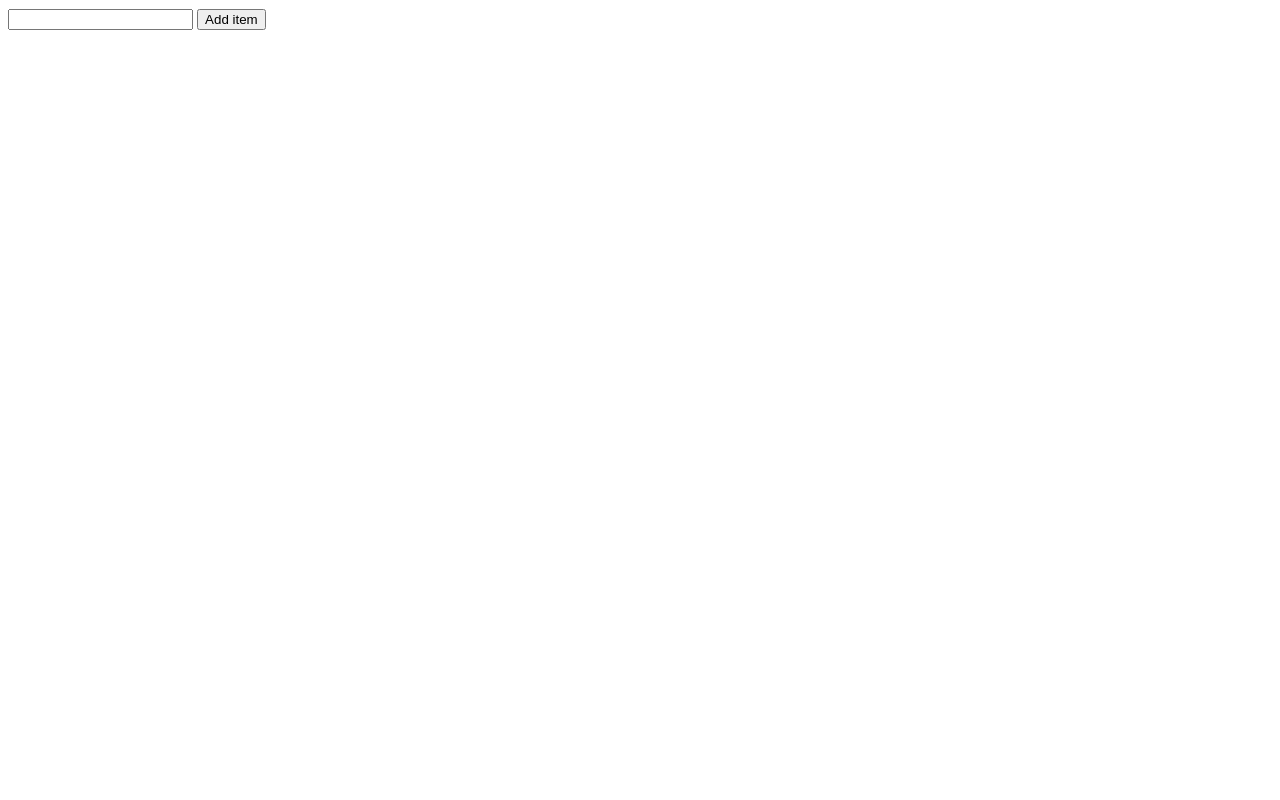
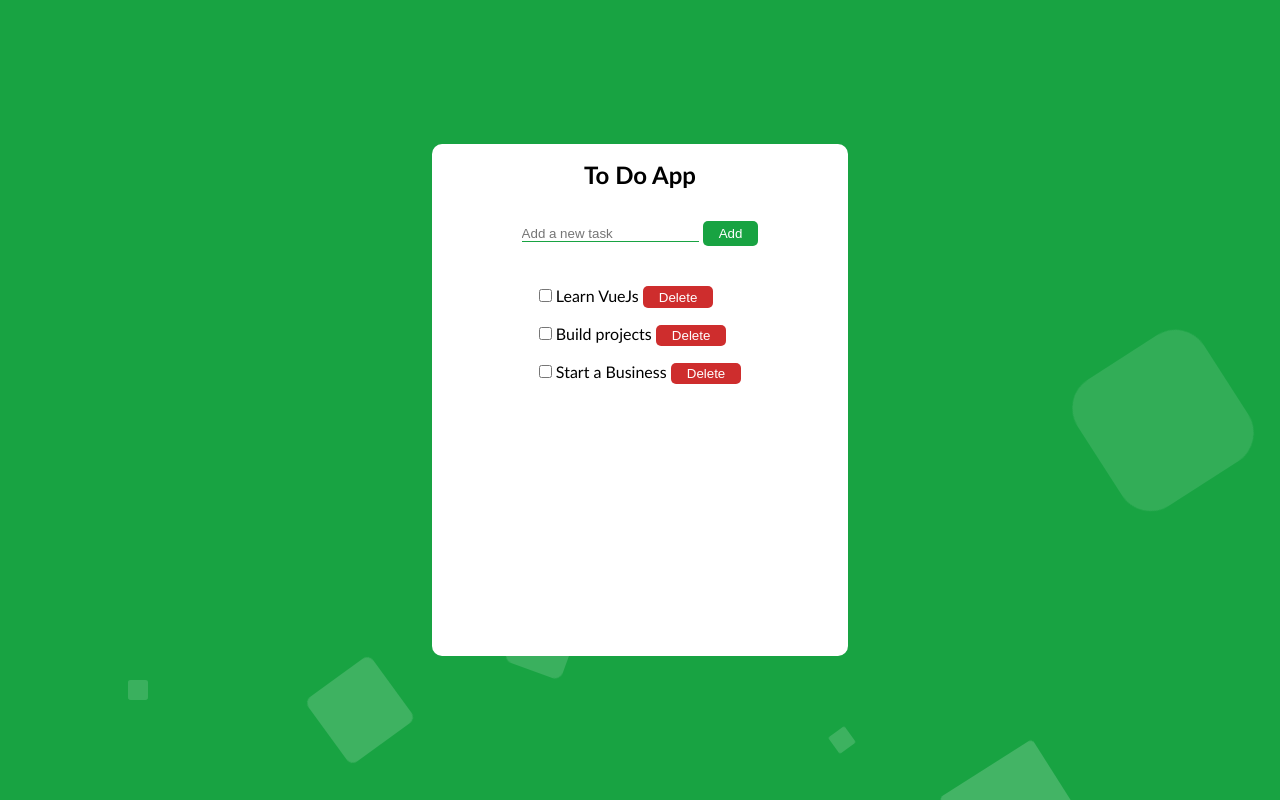
Before and after one commit to AntonioSkopin/ToDo-Vue, a plain HTML site: page index.html in a window 1280 px wide. Drawn offline with nearby package versions, Linux system fonts and the light colour scheme.

Commit message:
Added delete item button & styled the page

```diff
--- /dev/null
+++ b/app.js
@@ -0,0 +1,34 @@
+var app = new Vue({
+    el: "#app",
+    data: {
+        title: "To Do App",
+        // Wil hold form input until it's added to the array
+        newTodo: "",
+        // Will hold all todo items
+        todos: [
+            { title: "Learn VueJs" },
+            { title: "Build projects" },
+            { title: "Start a Business" }
+        ]
+    },
+    methods: {
+        addTodo() {
+            // Add a todo item to the array from form input
+            this.todos.push({
+                title: this.newTodo,
+                done: false
+            });
+            this.newTodo = "";
+        },
+        deleteItem(todo) {
+            // Check if user wants to really delete it
+            const confirmation = confirm("Are you sure?");
+            if (confirmation) { // If user pressed "OK"
+                // Get index of current todo item
+                const todoIndex = this.todos.indexOf(todo);
+                // Remove item of array
+                this.todos.splice(todoIndex, 1);
+            }
+        }
+    }
+});
--- a/index.html
+++ b/index.html
@@ -5,65 +5,45 @@
     <meta charset="UTF-8">
     <meta name="viewport" content="width=device-width, initial-scale=1.0">
     <title>ToDo</title>
-    <style>
-        body {
-            font-family: 'Gill Sans', 'Gill Sans MT', Calibri, 'Trebuchet MS', sans-serif;
-        }
-    </style>
+    <link rel="stylesheet" href="styles.css">
 </head>
 
 <body>
-    <!-- development version, includes helpful console warnings -->
-    <script src="https://cdn.jsdelivr.net/npm/vue/dist/vue.js"></script>
-
-    <!--<h1>To Do List</h1>
-
-    <div id="app">
-        <input v-model="newItem">
-        <button v-on:click="addItem">Add Item</button>
-        <ul>
-            <li v-for="item in todos">{{ item }}</li>
+    <div class="area">
+        <ul class="circles">
+            <li></li>
+            <li></li>
+            <li></li>
+            <li></li>
+            <li></li>
+            <li></li>
+            <li></li>
+            <li></li>
+            <li></li>
+            <li></li>
         </ul>
     </div>
 
-    <script>
-        var app = new Vue({
-            el: "#app",
-            data: {
-                todos: ["Learn VueJS"]
-            },
-            methods: {
-                addItem(e) {
-                    this.todos.push(this.newItem)
-                    e.preventDefault()
-                }
-            }
-        })
-    </script> -->
-
-    <div id="app">
-        <input id="input" type="text" v-model='newItem'>
-        <button v-on:click="addItem">Add item</button>
-        <ul>
-            <li v-for="item in items">{{ item }}</li>
-        </ul>
+    <div class="container">
+        <main id="app">
+            <h2>{{title}}</h2>
+            <form @submit.prevent="addTodo" autocomplete="off">
+                <input v-model="newTodo" placeholder="Add a new task" type="text" name="newTodo" id="newTodo">
+                <button class="add-bttn" type="submit" name="button">Add</button>
+            </form>
+            <ul class="todo-items">
+                <li class="todo-item" v-for="item in todos">
+                    <input class="checkbox" type="checkbox" v-model="item.done">
+                    <span :class="{ done: item.done }">{{item.title}}</span>
+                    <input class="delete-bttn" @click="deleteItem" type="submit" value="Delete">
+                </li>
+            </ul>
+        </main>
     </div>
 
-    <script>
-        var app = new Vue({
-            el: "#app",
-            data: {
-                items: [],
-                newItem: ""
-            },
-            methods: {
-                addItem() {
-                    this.items.push(this.newItem)
-                    this.newItem = '';
-                }
-            }
-        })
-    </script>
+    <!-- development version, includes helpful console warnings -->
+    <script src="https://cdn.jsdelivr.net/npm/vue/dist/vue.js"></script>
+    <script src="app.js"></script>
 </body>
 
 </html>
--- /dev/null
+++ b/styles.css
@@ -0,0 +1,211 @@
+*{
+    margin: 0px;
+    padding: 0px;
+}
+
+body {
+    font-family: 'Gill Sans', 'Gill Sans MT', Calibri,
+    'Trebuchet MS', sans-serif;
+}
+
+.container {
+    position: absolute;
+    width: 100%;
+    height: 100%;
+    display: flex;
+    flex-direction: column;
+    justify-content: center;
+    align-items: center;
+}
+
+main {
+    padding: 1rem;
+    width: 30vw;
+    height: 60vh;
+    background-color: #fff;
+    border-radius: 10px;
+    display: flex;
+    flex-direction: column;
+    align-items: center;
+}
+
+h2 {
+    text-align: center;
+}
+
+.todo-item {
+    list-style: none;
+    margin: 1rem;
+}
+
+.add-bttn {
+    background-color: #18a342;
+    border: none;
+    color: #fff;
+    padding: 0.3rem 1rem;
+    border-radius: 5px;
+    cursor: pointer;
+}
+
+.add-bttn:hover {
+    background-color: #116d2d;
+    transition: 1s;
+}
+
+.delete-bttn {
+    background-color: #ce2d2d;
+    border: none;
+    color: #fff;
+    padding: 0.2rem 1rem;
+    border-radius: 5px;
+    cursor: pointer;
+}
+
+.delete-bttn:hover {
+    background-color: #741818;
+    transition: 1s;
+}
+
+.delete-bttn:focus {
+    outline: none;
+}
+
+form {
+    margin-top: 2rem;
+}
+
+input[type="text"] {
+    border: none;
+    border-bottom: 1.5px solid #18a342;
+    background: none;
+}
+
+input[type="text"]:focus {
+    outline: none;
+}
+
+.todo-items {
+    margin-top: 1.5rem;
+}
+
+.done {
+    text-decoration: line-through;
+}
+
+.area{
+    position: absolute;
+    background: #18a342;
+    width: 100%;
+    height:100vh;
+}
+
+.circles{
+    position: absolute;
+    top: 0;
+    left: 0;
+    width: 100%;
+    height: 100%;
+    overflow: hidden;
+}
+
+.circles li{
+    position: absolute;
+    display: block;
+    list-style: none;
+    width: 20px;
+    height: 20px;
+    background: rgba(255, 255, 255, 0.2);
+    animation: animate 25s linear infinite;
+    bottom: -150px;
+}
+
+.circles li:nth-child(1){
+    left: 25%;
+    width: 80px;
+    height: 80px;
+    animation-delay: 0s;
+}
+
+.circles li:nth-child(2){
+    left: 10%;
+    width: 20px;
+    height: 20px;
+    animation-delay: 2s;
+    animation-duration: 12s;
+}
+
+.circles li:nth-child(3){
+    left: 70%;
+    width: 20px;
+    height: 20px;
+    animation-delay: 4s;
+}
+
+.circles li:nth-child(4){
+    left: 40%;
+    width: 60px;
+    height: 60px;
+    animation-delay: 0s;
+    animation-duration: 18s;
+}
+
+.circles li:nth-child(5){
+    left: 65%;
+    width: 20px;
+    height: 20px;
+    animation-delay: 0s;
+}
+
+.circles li:nth-child(6){
+    left: 75%;
+    width: 110px;
+    height: 110px;
+    animation-delay: 3s;
+}
+
+.circles li:nth-child(7){
+    left: 35%;
+    width: 150px;
+    height: 150px;
+    animation-delay: 7s;
+}
+
+.circles li:nth-child(8){
+    left: 50%;
+    width: 25px;
+    height: 25px;
+    animation-delay: 15s;
+    animation-duration: 45s;
+}
+
+.circles li:nth-child(9){
+    left: 20%;
+    width: 15px;
+    height: 15px;
+    animation-delay: 2s;
+    animation-duration: 35s;
+}
+
+.circles li:nth-child(10){
+    left: 85%;
+    width: 150px;
+    height: 150px;
+    animation-delay: 0s;
+    animation-duration: 11s;
+}
+
+@keyframes animate {
+
+    0%{
+        transform: translateY(0) rotate(0deg);
+        opacity: 1;
+        border-radius: 0;
+    }
+
+    100%{
+        transform: translateY(-1000px) rotate(720deg);
+        opacity: 0;
+        border-radius: 50%;
+    }
+
+}
```
